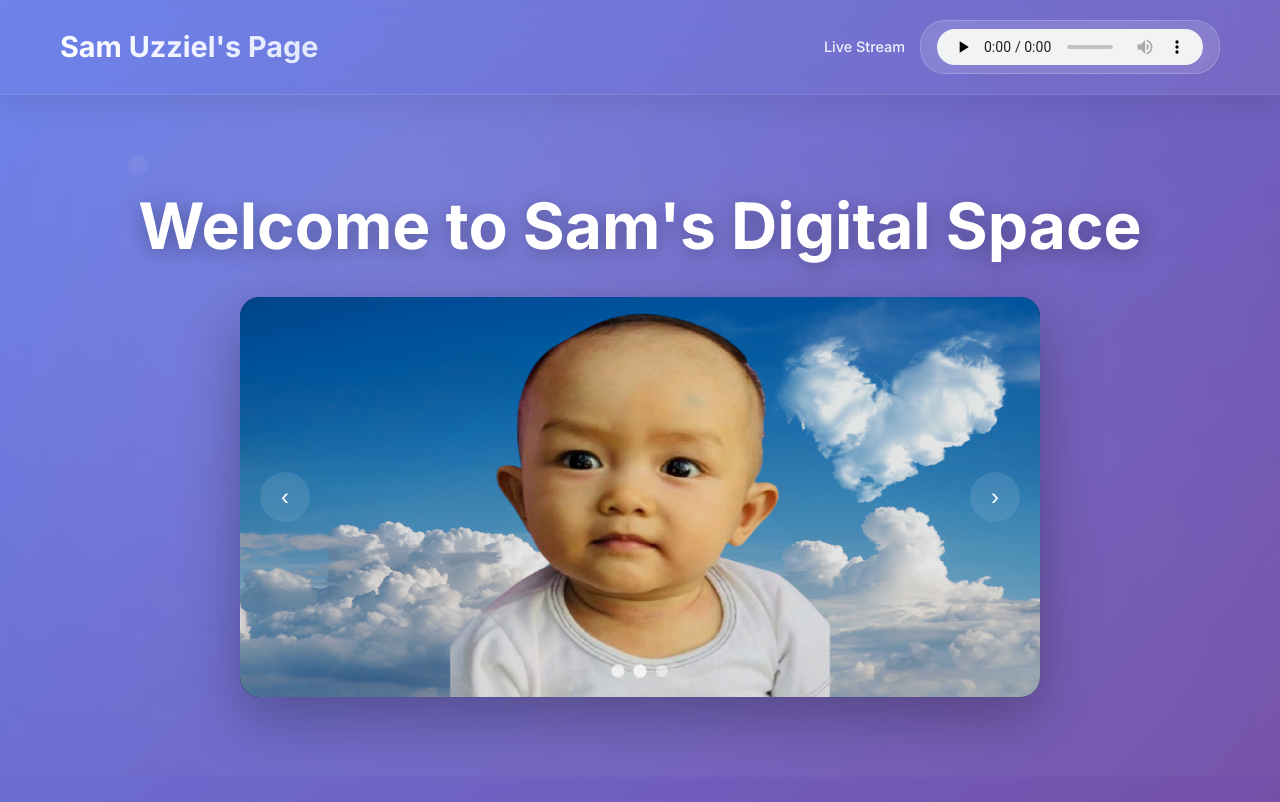
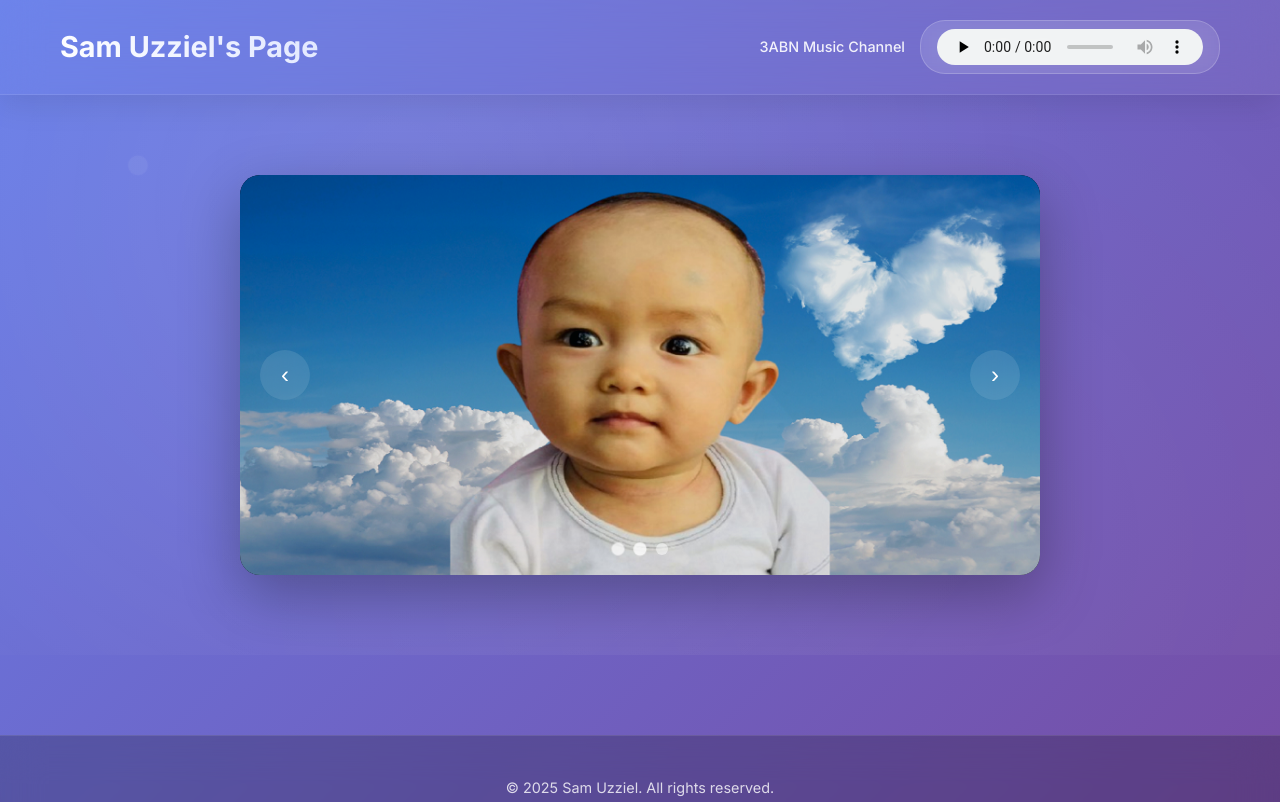
Before and after one commit to orapagier/uzziel, a plain HTML site: page index.html in a window 1280 px wide. Shown: the top 802 px of the page. Drawn offline with Linux system fonts and the light colour scheme.

Commit message:
Update index.html

```diff
--- a/index.html
+++ b/index.html
@@ -390,7 +390,7 @@
             <div class="header-content">
                 <a href="#" class="logo">Sam Uzziel's Page</a>
                 <div class="audio-controls">
-                    <span class="audio-label">Live Stream</span>
+                    <span class="audio-label">3ABN Music Channel</span>
                     <audio src="https://war.streamguys1.com:7185/MC01" controls preload="none">
                         Your browser does not support the audio element.
                     </audio>
@@ -403,8 +403,6 @@
         <section class="hero">
             <div class="container">
                 <div class="hero-content">
-                    <h1>Welcome to Sam's Digital Space</h1>
-
                     <div class="slider-container">
                         <div class="slider">
                             <ul class="slider-items">
```
